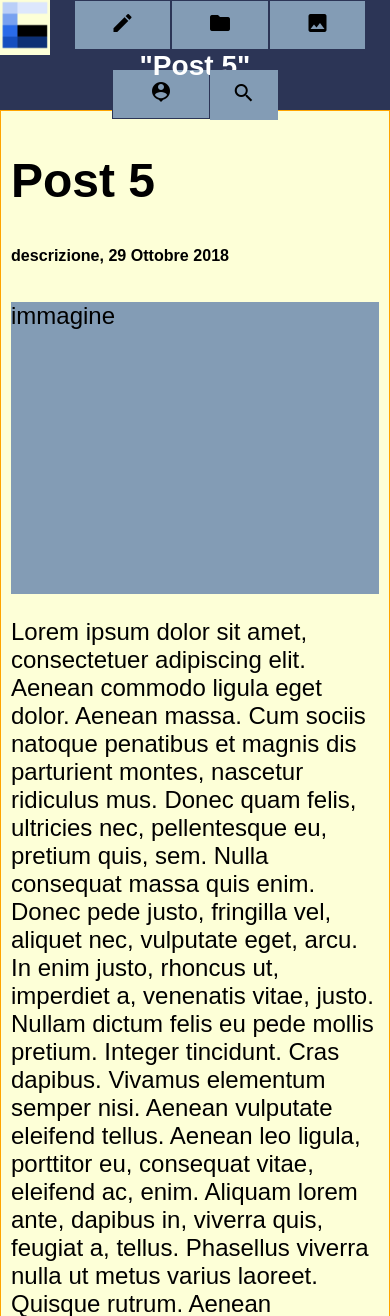
After one commit to Rizaaal/Personal-Blog, a PHP site: page /Post_5.html in a window 390 px wide. The commit adds this page. Shown: the top 1316 px of the page. Run offline with PHP 8.4, Linux system fonts and the light colour scheme.

Commit message:
•restored the default style, plus some changes •changed how the code is written and cleaned it •width of the body is 60% •restored the logo •added a general link style •removed the outline on the panels on archive

```diff
--- /dev/null
+++ b/Post_5.html
@@ -0,0 +1,64 @@
+<!DOCTYPE html>
+<html lang="it">
+
+
+       <head>
+
+               <meta charset="UTF-8">
+
+               <meta name="descrizione" content="questo è un blog prova">
+
+               <meta name="author" content="Gabriele Di Grazia">
+
+               <meta name="viewport" content="width=device-width, initial-scale=1.0"> <!--risolvere problema visualizzazione mobile-->
+
+               <link rel="stylesheet" type="text/css" href="style.css">
+
+               <!-- material icons per le icone -->
+               <link href="https://fonts.googleapis.com/icon?family=Material+Icons" rel="stylesheet">
+
+
+               <title>Blog - post - Ottobre 2018 - Post 5</title>
+
+       </head>
+
+
+
+       <body>
+<!-- logo -->
+               <header class="logo">
+                       <a href="index.html">
+                               <img src="logo.png" alt="logo pagina">
+                       </a>
+               </header>
+
+<!-- navbar. Gli elementi a sono saparati da alcuni commenti, poichè se andassi semplicemente a capo si formerebbe un whitespace che andrebbe a sfalsare il layout della navbar. Escogitando questo metodo, sono in grado di andare a capo nel codice, rendendolo più leggibile senza alterare il layout. -->
+               <nav class="menu">
+                       <ul class="menu_elementi">
+                                  <a href="index.html"><i class="material-icons">create</i><br><span>post</span></a><!--
+                               --><a href="archivio.html"><i class="material-icons">folder</i><br><span>archivio</span></a><!--
+                               --><a href="galleria.html"><i class="material-icons">photo</i><br><span>galleria</span></a><!--
+                               --><a href="about.html"><i class="material-icons">person_pin</i><br><span>about</span></a><!--
+                               --><button class="cerca_icona_mobile"><i class="material-icons">search</i></button><!--ricerca on button click su mobile anzichè barra di ricerca (display: none su "style.css")-->
+                       </ul>
+               </nav>
+
+               <!-- casella di ricerca sotto la navbar -->
+               <input type="text" name="ricerca" placeholder="Cerca nel blog...">
+
+               <hr>
+
+               <h3 class="titolo_mobile">"Post 5"</h3>
+
+               <div class="post">
+                       <h1>Post 5</h1>
+                       <h6>descrizione, 29 Ottobre 2018</h6>
+
+                       <div class="fake_img">immagine</div>
+
+                       <p>Lorem ipsum dolor sit amet, consectetuer adipiscing elit. Aenean commodo ligula eget dolor. Aenean massa. Cum sociis natoque penatibus et magnis dis parturient montes, nascetur ridiculus mus. Donec quam felis, ultricies nec, pellentesque eu, pretium quis, sem. Nulla consequat massa quis enim. Donec pede justo, fringilla vel, aliquet nec, vulputate eget, arcu. In enim justo, rhoncus ut, imperdiet a, venenatis vitae, justo. Nullam dictum felis eu pede mollis pretium. Integer tincidunt. Cras dapibus. Vivamus elementum semper nisi. Aenean vulputate eleifend tellus. Aenean leo ligula, porttitor eu, consequat vitae, eleifend ac, enim. Aliquam lorem ante, dapibus in, viverra quis, feugiat a, tellus. Phasellus viverra nulla ut metus varius laoreet. Quisque rutrum. Aenean imperdiet. Etiam ultricies nisi vel augue. Curabitur ullamcorper ultricies nisi. Nam eget dui. Etiam rhoncus. Maecenas tempus, tellus eget condimentum rhoncus, sem quam semper libero, sit amet adipiscing sem neque sed ipsum. Nam quam nunc, blandit vel, luctus pulvinar, hendrerit id, lorem. Maecenas nec odio et ante tincidunt tempus. Donec vitae sapien ut libero venenatis faucibus. Nullam quis ante. Etiam sit amet orci eget eros faucibus tincidunt. Duis leo. Sed fringilla mauris sit amet nibh. Donec sodales sagittis magna. Sed consequat, leo eget bibendum sodales, augue velit cursus nunc,</p>
+
+               </div>
+
+       </body>
+</html>
--- a/archivio.html
+++ b/archivio.html
@@ -55,7 +55,7 @@
 			<button class="archivio">Ottobre 2018</button>
 				<div class="panel">
 					<ul>
-						<li><a href="Post_1.html">Post 5</li></a>
+						<li><a href="Post_5.html">Post 5</li></a>
 					</ul>
 				</div>
 			<button class="archivio">Data Sconosciuta</button>
@@ -87,7 +87,7 @@
 <!-- qualche appunto -->
 		</div>
 		<div class="not_a_post_small">
-			<p>Nota: il fatto che funziona solo il link "post 1" è stato fatto di proposito (funge da esempio).</p>
+			<p>Nota: il fatto che funziona solo il link "post 5" è stato fatto di proposito (funge da esempio).</p>
 		</div>
 
 	</body>
--- a/style.css
+++ b/style.css
@@ -1,62 +1,110 @@
+/*
 
-/*CONSIDER: creating separate stylesheet for every viewport*/
-/*this is an alternative style for the blog (branch: stile_alt).*/
+This is the master branch style.
+
+CONSIDER:
+•creating different stylesheets for every viewport.
+
+DONE:
+•restored the default style, plus some changes
+•changed how the code is written and cleaned it
+•width of the body is 60%
+•restored the logo
+•added a general link style
+•removed the outline on the panels on archive
+*/
+
 
 * {box-sizing: border-box;}
 
 body {
 
-	width: 50%;
+	width: 60%;
 	min-height: 1200px;
 	margin: auto;
 	margin-bottom: 8px;
+	background-color: #2c3556;
  	font: 20px arial;
  	padding-top: 0px;
-
 }
 
-a, a:visited {color: black; transition: color .2s;}
 
-a:hover {color: #839CB5;}
+a, a:active {
 
-/*logo and navbar style, removed the bg color*/
+	color: white;
+	transition: color .3s;
+}
+
+
+a:hover, .paginazione a:hover {
+
+	cursor: pointer;
+	color: black;
+ 	background-color: #fdffd7;
+}
+
+/*pagination style*/
+
+.paginazione {
+
+	text-align: center;
+	margin-bottom: 38px;
+}
+
+
+.paginazione a {
+
+	color: white;
+	padding: 10px 20px;
+	transition: background-color.5s;
+}
+
+/*stile logo e navbar*/
 nav ul a, nav ul a:visited {
 
-display: inline-block;
-width: 25%;
-padding: 10px 16px;
-border-top: solid 1px black; border-bottom: solid 1px black;
-color: black;
+	color:black;
 	text-decoration: none;
-transition: background-color .5s;
-
-}
-
-nav ul a:hover {background-color: #839CB5;}
-
-.logo {width: 250px; height: 250px; margin: 38px auto; /*box-shadow: 0px 0px 20px 20px #00000052*/}
-
-/*removed: background color*/
-.menu {margin-top: 0px;}
-
-.menu_elementi {margin: 0px; padding: 0px; border: none; text-align: center;}
-
-/*
-this nav a rule is totally useless, TO DO: remove on the master branch too
-
-nav a {
-
+	transition:
+	background-color .5s;
+	background-color: #839cb5;
 	display: inline-block;
 	padding: 10px 16px;
 	width: 25%;
 	border: solid 1px #2c3556;
 }
-*/
 
 
-/*l'icona a barre del menù si vede solo su mobile;
-.panel è la tendina a scomparsa per il menù dell'archivio
-e deve apparire solo dopo il click dell'utente*/
+nav ul a:hover {background-color: #fdffd7;}
+
+
+.logo {
+
+	width: 250px;
+	height: 250px;
+	margin: 38px auto;
+	box-shadow: 0px 0px 20px 20px #00000052
+}
+
+
+.menu {
+
+	margin-top: 0px;
+	background-color: rgb(131,156,181);
+}
+
+
+.menu_elementi {
+
+	margin: 0px;
+	padding: 0px;
+	border: none;
+	text-align: center;
+}
+
+
+/*.cerca_icona_mobile has to be shown on mobile; .panel è la tendina a
+scomparsa per il menù dell'archivio e deve apparire solo dopo il click
+dell'utente*/
 
 .panel, button.cerca_icona_mobile, .titolo_mobile {display: none;}
 
@@ -65,40 +113,67 @@ e deve apparire solo dopo il click dell'utente*/
 input[type=text] {
 
 	border: none;
-	/*background-color: rgba(44, 53, 86, 0); */
-	font-size: 22px; width: 100%;
+	background-color: rgba(44, 53, 86, 0);
+	font-size: 22px;
+	width: 100%;
 	margin: 10px 0px 0px 0px;
-
+	color: white;
 }
 
-input[type=text]::placeholder {color: black; opacity: 0.6;}
-input[type=text]:focus {outline: none;}
 
-/*stile dei post su index.html*/
-/*removed: border, background color*/
-.post {padding: 10px; margin-bottom: 38px; /*box-shadow: 0px 0px 20px 20px #00000052*/}
+input[type=text]::placeholder {
 
-/*stile immagini*/
-img {max-width: 100%;}
-.fake_img {background-color: #839cb5; height: 292px;}
+	color: #ccc;
+	opacity: 0.6;
+}
 
 
-/*regole per tutto ciò che non è un post.*/
-/*.not_a_post {color: white;} since the bg is white, we don't want this.
-This is from the master branch style, wich has a blueish bg.*/
+input[type=text]:focus {
 
-/*sub-sezione per testo più piccolo*/
-.not_a_post_small {font-size: 14px;}
+	outline: none;
+}
 
 
-/*stile paginazione in fondo a index*/
-.paginazione {text-align: center; margin-bottom: 38px;}
+/*post style on main page*/
 
-.paginazione a{color: black; padding: 10px 20px; transition: background-color .5s;}
+.post {
 
-.paginazione a:hover{background-color: #839CB5; color: white;}
+	background-color: rgb(253,255,215);border: solid 1px orange;
+	padding: 10px;
+	margin-bottom: 38px;box-shadow: 0px 0px 20px 20px #00000052
+}
 
-/*pannello top-down archivio*/
+
+img {max-width: 100%;}
+
+
+/*placeholder images*/
+
+.fake_img {
+
+	background-color: #839cb5;
+	height: 292px;
+}
+
+
+/*if you're not showing text on a post, use this class. You don't want to use
+black text on a blue background.*/
+
+.not_a_post {color: white;}
+
+/*sub-section for smaller text.*/
+
+.not_a_post_small {
+
+	color: white;
+	font-size: 14px;
+}
+
+
+
+
+
+/*top-down panel on archive page*/
 
 .archivio {
 
@@ -106,21 +181,33 @@ This is from the master branch style, wich has a blueish bg.*/
 	padding: 10px;
 	margin-bottom: 8px;
 	width: 100%;
-	background-color: white;
+	background-color: #839cb5;
 	transition: background-color .3s;
 	text-align: left;
 	font-size: 20px;
-
 }
 
+
 .panel {font-size: 18px;}
-.archivio:hover, .active {background-color: #839CB5; cursor: pointer;}
+
+
+.archivio:hover, .active {
+
+	background-color: rgb(253,255,215);
+	cursor: pointer;
+}
+
 .archivio:focus {outline: none;}
-/*icone a destra dentro il bottone per la tendina a scomparsa*/
-.archivio:after {content: "\002B"; float: right;} /*segno "più" (+)*/
-.active:after {content: "\2212";}/*segno "meno" (-)*/
+
+
+/*icone a destra dentro
+il bottone per la tendina a scomparsa*/
+
+.archivio:after {content: "\002B";float: right;} /*segno "più" (+)*/
+.active:after {content: "\2212";} /*segno "meno" (-)*/
 
 /*stile galleria (grid CSS)*/
+
 .img_grid {
 
 	display: grid;
@@ -133,33 +220,75 @@ This is from the master branch style, wich has a blueish bg.*/
 .material-icons {}
 
 /*tablets*/
+
 @media only screen and (max-width: 768px) {
-	body {font-size: 24px; width: 100%; margin: 0px;}
-	nav a {width: 50%;}
-	.img_grid {grid-template-columns: auto auto;}
-	/*.menu {background-color: #2c3556;}*/
+
+	body {
+
+		font-size: 24px;
+		width: 100%;
+	 	margin: 0px;
+
+	}
+
+	nav a {
+
+		width: 50%;
+
+	}
+
+		.img_grid {
+		grid-template-columns: auto auto;
+
+	}
+
+	.menu {
+
+	background-color: #2c3556;
+
+	}
+
 }
 
 
 /*mobile*/
+
 @media only screen and (max-width: 425px) {
+
 
 	body {
 
 		width: 100%;
 		margin: 0px;
 		margin-bottom: 8px;
+		background-color: #2c3556;
 		font: 24px arial;
 	 	padding: 0px;
 	 	padding-top: 0px;
+
 	}
 
-	.menu {width: 100%; height: 50px;}
+	.menu {
 
-	/*spazio per 5 elementi (calc(20% - 10px))*/
-	nav a {width: calc(20% - 10px); height: 50px; border: none;}
+		width: 100%;
+		height: 50px;
 
-	nav a::before {content: attr(class);}
+	}
+
+	/*nav has 5 elements (search icon) instead of 4*/
+	nav a {
+
+	width: calc(20% - 10px);
+	height: 50px;
+	border: none;
+
+	}
+
+	nav a::before {
+
+		content: attr(class);
+
+	}
 
 	button.cerca_icona_mobile {
 
@@ -168,10 +297,13 @@ This is from the master branch style, wich has a blueish bg.*/
 		width: calc(20% - 10px);
 	 	border: none;
 	 	height: 50px;
-		position: relative; top: -27px;
+	 	position: relative;
+	 	top: -27px;
 	 	padding: 10px 16px;
 	 	transition: background-color .5s
+
 	 }
+
 
 	button.cerca_icona_mobile:hover {
 
@@ -179,13 +311,6 @@ This is from the master branch style, wich has a blueish bg.*/
 		cursor: pointer;
 
 	 }
-
-
-	/*
-	•rimpicciolisce l'immagine
-	•la mette a sinistra
-	•toglie l'ombra, altrimenti visibile
-	*/
 
 	.logo {
 
@@ -195,37 +320,58 @@ This is from the master branch style, wich has a blueish bg.*/
 		float: left;
 		box-shadow: none;
 
+	} /*rimpicciolisce l'immagine, la mette a sinistra e toglie l'ombra*/
+
+	hr, input[type=text] {
+
+		display: none;
+
+		} /*si trova fra l'header ed il corpo*/
+
+	span {
+
+	font-size: 0px;
+
+	} /*testo contenuto all'interno di tag <span> nei pulsanti
+	della navbar: questo lo rimuove (non funziona con IE11 o più vecchi)*/
+
+	.post {
+
+		box-shadow: none;
+
 	}
 
-	hr, input[type=text] {display: none;} /*si trova fra l'header ed il corpo*/
-
-	span {font-size: 0px;} /*testo contenuto all'interno del tag <span>
-	nei pulsanti della navbar: questo lo rimuove
-	(non funziona con IE11 o più vecchi)*/
-
-	.post {box-shadow: none;}
-
-	/*post title*/
 	.titolo_mobile {
 
 		display: block;
 		color: white;
 		text-align: center;
-		background-color: #0000004f;
+		.background-color: #0000004f;
 		 margin-top: 0;
 	 	margin-bottom: 1em;
 
 	}
 
-	/*da spazio fra un post e l'altro,
-	ed il menu nel caso del post in cima alla pagina*/
-	.post {margin-bottom: 38px;}
+	.post {
 
-	/*ho dato un padding più stretto fra i numeri della paginazione,
-	per farlo entrare*/
-	.paginazione a{padding: 10px 10px; margin: 38px 0px;}
+	margin-bottom: 38px;
 
-	/*una colonna di immagini verrà mostrata in galleria*/
-	.img_grid {grid-template-columns: auto;}
+	} /*da spazio fra un post e l'altro, ed il menu nel
+	.caso del post in cima alla pagina*/
+
+	.paginazione a {
+
+		padding: 10px 10px;
+	 	margin: 38px 0px;
+
+	} /*ho dato un padding più
+	.stretto fra i numeri della paginazione, per farlo entrare*/
+
+	.img_grid {
+
+	grid-template-columns: auto;
+
+	} /*una colonna di immagini verrà
+	.mostrata in galleria*/
 
 }
```
Also changed, not shown: logo_blog_v2_alt.png (added). Lines whose indentation alone changed are shown as unchanged.
